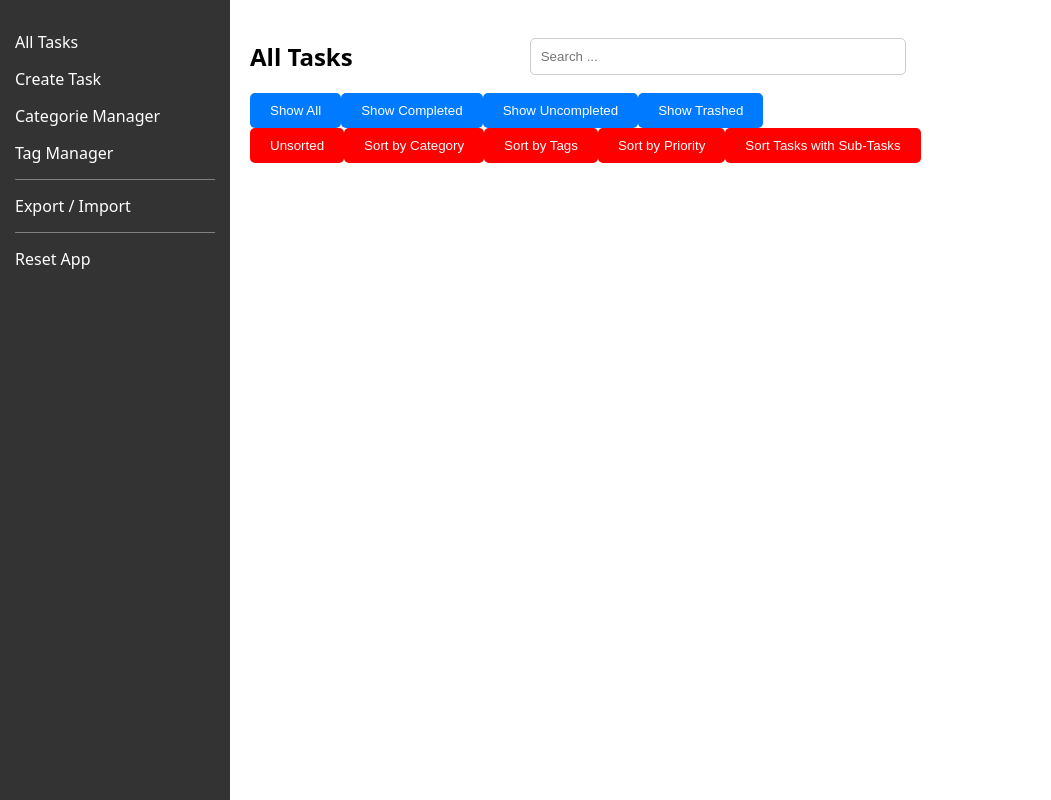
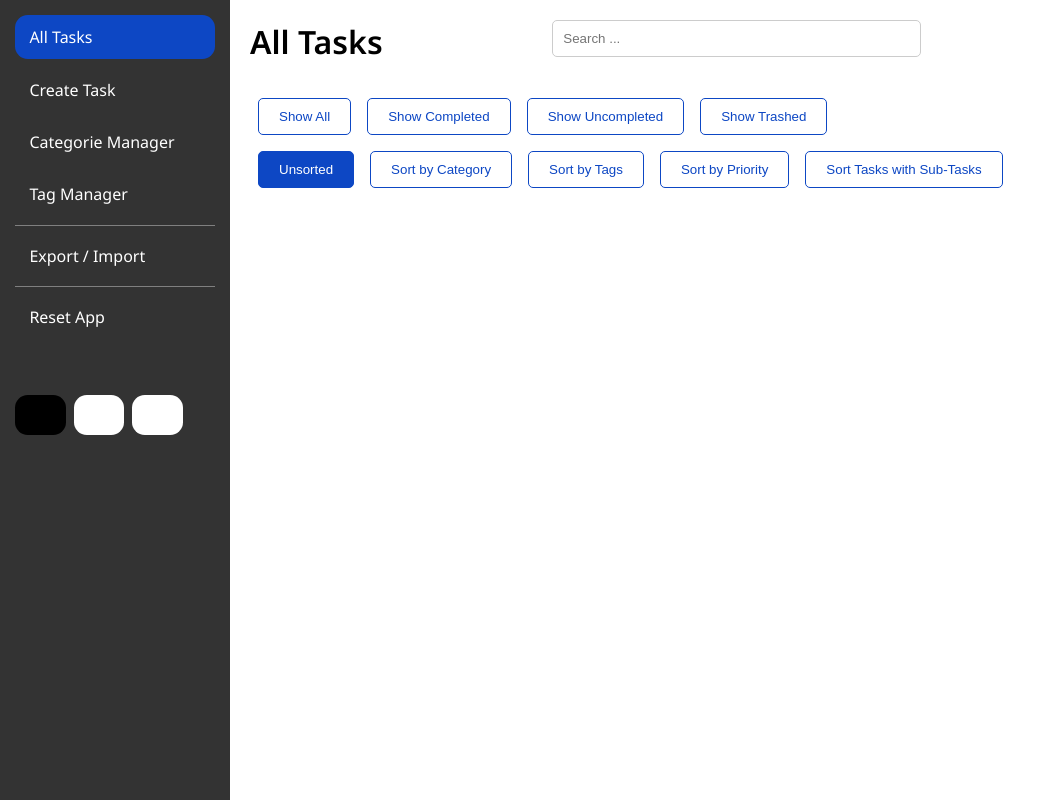
Before and after one commit to alex-uol/cm2020-todo, a React app: page / in a window 1280 px wide. Shown: the whole page, without its empty margins (0-1051 px from the left). Built offline with nearby package versions, Linux system fonts and the light colour scheme.

Commit message:
feat: Styling,  light & dark mode (#43)
* feat: Styles refactoring, light/dark mode

* router updates

* remove NavBar.js

```diff
--- a/public/index.html
+++ b/public/index.html
@@ -1,9 +1,19 @@
+<!DOCTYPE html>
 <html lang="en">
 
 <head>
     <meta charset="UTF-8">
     <meta name="viewport" content="width=device-width, initial-scale=1.0">
+    <meta name="color-scheme" content="light dark">
     <title>TODO</title>
+    <!-- Text font -->
+    <link rel="preconnect" href="https://fonts.googleapis.com">
+    <link rel="preconnect" href="https://fonts.gstatic.com" crossorigin>
+    <link href="https://fonts.googleapis.com/css2?family=Noto+Sans:ital,wght@0,100..900;1,100..900&display=swap"
+        rel="stylesheet">
+    <!-- Icons font -->
+    <link href="https://fonts.googleapis.com/icon?family=Material+Icons" rel="stylesheet">
+    <!-- App stylesheet -->
     <link rel="stylesheet" href="styles.css">
 </head>
 
--- a/public/styles.css
+++ b/public/styles.css
@@ -1,9 +1,64 @@
+/* Variables */
+:root {
+	--background: light-dark(#fff, rgb(40, 40, 40));
+
+	/* Buttons */
+	/* Regular */
+	--btn-color: light-dark(#0D47C4, #fff);
+	--btn-border: light-dark(#0D47C4, #fff);
+	--btn-background: light-dark(#fff, transparent);
+	/* Active */
+	--btn-active-color: light-dark(#fff, #0D47C4);
+	--btn-active-background: light-dark(#0D47C4, #fff);
+	/* Warning */
+	--btn-warning-background: light-dark(#A90003, #F26A6A);
+	--btn-warning-color: light-dark(#fff, #000);
+	--btn-warning-hover-background: light-dark(darkred, rgb(237, 61, 61));
+	/* Hover */
+	--btn-hover-background: light-dark(#0d47c44a, #ffffff15);
+
+	/* Labels */
+	--label-warning-background: light-dark(orange, #a97b08);
+	--label-success-background: light-dark(rgb(56, 250, 131), rgb(47, 133, 80));
+	--label-error-background: red;
+}
+
+
+/* Add support for material icons */
+
+.material-icons {
+	font-family: 'Material Icons';
+	font-weight: normal;
+	font-style: normal;
+	font-size: 24px;  /* Preferred icon size */
+	display: inline-block;
+	line-height: 1;
+	text-transform: none;
+	letter-spacing: normal;
+	word-wrap: normal;
+	white-space: nowrap;
+	direction: ltr;
+
+	/* Support for all WebKit browsers. */
+	-webkit-font-smoothing: antialiased;
+	/* Support for Safari and Chrome. */
+	text-rendering: optimizeLegibility;
+
+	/* Support for Firefox. */
+	-moz-osx-font-smoothing: grayscale;
+
+	/* Support for IE. */
+	font-feature-settings: 'liga';
+  }
+
+
 /* App */
 
 body, html {
 	padding: 0;
 	margin: 0;
-	font-family: system-ui, -apple-system;
+	font-family: "Noto Sans",  system-ui, -apple-system, sans-serif;
+	background-color: var(--background);
 }
 
 .app {
@@ -15,6 +70,20 @@ body, html {
 .main-content {
     flex-grow: 1;
     padding: 20px;
+}
+
+h2 {
+	font-size: 2rem;
+	font-weight: 600;
+	margin-top: 0;
+	padding-top: 0;
+}
+
+.main-content {
+    flex-grow: 1;
+    padding: 20px;
+	height: 100vh;
+	overflow: auto;
 }
 
 /* Navbar */
@@ -29,55 +98,78 @@ body, html {
 .navbar ul {
     list-style-type: none;
     padding: 0;
-}
-
-.navbar ul li {
-    margin: 15px 0;
-    cursor: pointer;
+	margin: 0;
 }
 
 .navbar ul li a {
+    padding: 0.7rem 0.9rem;
+    margin-bottom: 0.5rem;
+    border-radius: 0.8rem;
+	display: block;
 	text-decoration: none;
-	color: white;
+	color: #fff;
 }
 
-.navbar ul li a:hover {
-    text-decoration: underline;
+.navbar li a:hover {
+	background-color: rgba(0, 0, 0, 0.25);
 }
 
-.main-content {
-    flex-grow: 1;
-    padding: 20px;
-	height: 100vh;
-	overflow: auto;
+.navbar li a.active {
+	background: #0D47C4;
 }
 
-.navbar .divider {
+.navbar .divider, .navbar .divider:hover {
 	height: 1px;
+	padding: 0;
+	margin: 0.5rem 0;
 	background-color: gray;
+	cursor: default;
+}
+
+/* Color mode selector */
+
+#color-mode button {
+	padding: 0.4rem 1rem;
+	color: #000;
+	background: #fff;
+	margin: 3rem 0.5rem 0 0;
+	border-radius: 0.8rem;
+	border: none;
+}
+
+#color-mode button:disabled {
+	color: #fff;
+	background: #000;
 }
 
 /* Buttons */
 
 button {
 	padding: 10px 20px;
-	background-color: #007BFF;
-	color: white;
-	border: none;
+	background-color: var(--btn-background);
+	color: var(--btn-color);
+	border: solid 1px var(--btn-border);
 	border-radius: 5px;
 	cursor: pointer;
+	margin: 0.5rem;
 }
 
 button:hover {
-	background-color: #0056b3;
+	background-color: var(--btn-hover-background);
 }
 
-.sorting-buttons button{
-	background-color: #ff0000;
+button.active, button:active {
+	background-color: var(--btn-active-background);
+	color: var(--btn-active-color);
 }
 
-.sorting-buttons button:hover{
-	background-color: #a50000;
+button.warning {
+	color: var(--btn-warning-color);
+	background-color: var(--btn-warning-background);
+}
+
+button.warning:hover {
+	background-color: var(--btn-warning-hover-background);
 }
 
 input::file-selector-button {
@@ -93,25 +185,41 @@ input::file-selector-button:hover {
 	background-color: #0056B3;
 }
 
+/* Forms */
+
+select {
+	width: 50%;
+	margin-bottom: 10px;
+	padding: 10px;
+	border: 1px solid #ccc;
+	border-radius: 5px;
+}
+
+input {
+	padding: 10px;
+	border: 1px solid #ccc;
+	border-radius: 5px;
+}
+
 /* Labels */
 
-.warning, .success, .error {
+.label-warning, .label-success, .label-error {
 	border-radius: 1rem;
 	padding: 0.2rem 0.5rem;
 	display: inline-block;
 	margin: 1rem 0;
 }
 
-.warning {
-	background-color: orange;
+.label-warning {
+	background-color: var(--label-warning-background);
 }
 
-.success {
-	background-color: lightgreen;
+.label-success {
+	background-color: var(--label-success-background);
 }
 
-.error {
-	background-color: red;
+.label-error {
+	background-color: var(--label-error-background);
 	color: white;
 }
 
@@ -199,6 +307,8 @@ input::file-selector-button:hover {
 	display: grid;
 	grid-template-columns: auto min-content;
 	align-items: center;
+	position: relative;
+	top: -1rem;
 }
 
 .category-list-item
@@ -255,53 +365,6 @@ input::file-selector-button:hover {
 	width: fit-content;
 }
 
-.delete
-{
-	background-color: red;
-}
-
-.delete:hover
-{
-	background-color: darkred;
-}
-
-
-
-/* General ---- ---- ---- ---- ---- ---- ---- ----*/
-
-body
-{
-	margin: 0;
-	padding: 0;
-}
-
-button {
-	padding: 10px 20px;
-	background-color: #007BFF;
-	color: white;
-	border: none;
-	border-radius: 5px;
-	cursor: pointer;
-}
-
-button:hover {
-	background-color: #0056b3;
-}
-
-select
-{
-	width: 50%;
-	margin-bottom: 10px;
-	padding: 10px;
-	border: 1px solid #ccc;
-	border-radius: 5px;
-}
-
-input {
-	padding: 10px;
-	border: 1px solid #ccc;
-	border-radius: 5px;
-}
 /* Data Management */
 
 #data-management section {
--- a/src/CategoryManager.js
+++ b/src/CategoryManager.js
@@ -56,7 +56,7 @@ export function CategoryManager({ categories, updateCategory, createCategory, de
       <div><strong>{"*" + category.title}</strong></div>
       <div>
         <button onClick={() => handleEditCategory(category)}>Edit</button>
-        <button className="delete" onClick={() => deleteCategory(category)}>Delete</button>
+        <button className="warning" onClick={() => deleteCategory(category)}>Delete</button>
       </div>
     </div>
   );
--- /dev/null
+++ b/src/ColorSelector.js
@@ -0,0 +1,61 @@
+import React, { useState, useEffect } from "react";
+
+// Color scheme config key stored in localStorage
+const colorSchemeKey = "colorScheme";
+
+// Color selector component
+// Allows selecting auto, light, dark modes
+// auto is enabled by default
+export default function ColorSelector() {
+  const [colorScheme, setColorScheme] = useState(() => {
+    // Get the initial value from localStorage or default to 'auto'
+    return localStorage.getItem(colorSchemeKey) || "auto";
+  });
+
+  // Update document.body class to reflect current color scheme
+  useEffect(() => {
+    // Set <meta> color-scheme
+    let content = "light dark";
+    if (colorScheme === "light") {
+      content = "only light";
+    }
+    if (colorScheme === "dark") {
+      content = "only dark";
+    }
+    document
+      .querySelector("meta[name=color-scheme]")
+      .setAttribute("content", content);
+    // Save the selected color scheme to localStorage
+    localStorage.setItem(colorSchemeKey, colorScheme);
+  }, [colorScheme]);
+
+  function onColorSchemeSelect(value) {
+    setColorScheme(value);
+  }
+
+  return (
+    <div id="color-mode">
+      <button
+        disabled={colorScheme == "auto"}
+        onClick={() => onColorSchemeSelect("auto")}
+        title="Color scheme: Auto"
+      >
+        <span className="material-icons">&#xe3ab;</span>
+      </button>
+      <button
+        disabled={colorScheme == "light"}
+        onClick={() => onColorSchemeSelect("light")}
+        title="Color scheme: Light"
+      >
+        <span className="material-icons">&#xe518;</span>
+      </button>
+      <button
+        disabled={colorScheme == "dark"}
+        onClick={() => onColorSchemeSelect("dark")}
+        title="Color scheme: Dark"
+      >
+        <span className="material-icons">&#xe51c;</span>
+      </button>
+    </div>
+  );
+}
--- a/src/Export.js
+++ b/src/Export.js
@@ -49,7 +49,7 @@ export default function Export() {
         {!complete ? (
           <button onClick={onClick}>Export Data</button>
         ) : (
-          <span className="success">Export complete!</span>
+          <span className="label-success">Export complete!</span>
         )}
       </div>
 
--- a/src/Import.js
+++ b/src/Import.js
@@ -46,7 +46,7 @@ export default function Import({ onImport }) {
         <>
           {importError && (
             <div>
-              <span class="error">Import Error: {importError} </span>
+              <span className="label-error">Import Error: {importError} </span>
             </div>
           )}
           <input type="file" onChange={onFileChange} />
@@ -54,7 +54,7 @@ export default function Import({ onImport }) {
       ) : !complete ? (
         // Confirmation button
         <>
-          <span className="warning">
+          <span className="label-warning">
             Warning! All the existing data will be lost.
           </span>
           <br />
@@ -63,7 +63,7 @@ export default function Import({ onImport }) {
       ) : (
         // Success message
         <>
-          <span className="success">
+          <span className="label-success">
             Import complete! Please restart the application
           </span>
         </>
--- a/src/Layout.js
+++ b/src/Layout.js
@@ -1,5 +1,6 @@
 import React from 'react';
-import { Outlet, Link } from "react-router-dom";
+import { Outlet, NavLink } from 'react-router-dom';
+import ColorSelector from './ColorSelector';
 
 /** Returns a layout template, replaces NavBar
  * @returns {React.JSX.Element}
@@ -10,30 +11,31 @@ export const Layout = () => {
       <nav className="navbar">
         <ul>
           <li>
-            <Link to="/">All Tasks</Link>
+            <NavLink to="/">All Tasks</NavLink>
           </li>
           <li>
-            <Link to="/task">Create Task</Link>
+            <NavLink to="/task">Create Task</NavLink>
           </li>
           <li>
-            <Link to="/categoryManager">Categorie Manager</Link>
+            <NavLink to="/categoryManager">Categorie Manager</NavLink>
           </li>
           <li>
-            <Link to="/tagManager">Tag Manager</Link>
+            <NavLink to="/tagManager">Tag Manager</NavLink>
           </li>
           <li className="divider"></li>
           <li>
-            <Link to="/dataManagement">Export / Import</Link>
+            <NavLink to="/dataManagement">Export / Import</NavLink>
           </li>
           <li className="divider"></li>
           <li>
-            <Link to="/resetApp">Reset App</Link>
+            <NavLink to="/resetApp">Reset App</NavLink>
           </li>
         </ul>
+        <ColorSelector />
       </nav>
       <div className="main-content">
         <Outlet />
       </div>
     </div>
-  )
-}
+  );
+};
--- a/src/ResetApp.js
+++ b/src/ResetApp.js
@@ -30,7 +30,7 @@ const ResetApp = ({ setTasks, setCategories, setTags }) => {
         {!complete ? (
           <button onClick={handleClearLocalStorage}>Clear Local Storage</button>
         ) : (
-          <span className="success">Cleared Local Storage!</span>
+          <span className="label-success">Cleared Local Storage!</span>
         )}
       </div>
 
--- a/src/TagManager.js
+++ b/src/TagManager.js
@@ -58,7 +58,7 @@ export function TagManager({ tags, updateTag, createTag, deleteTag }) {
       <TaskTags tags={tags} tagIds={[tag.id]} />
       <div>
         <button onClick={() => handleEditTag(tag)}>Edit</button>
-        <button className="delete" onClick={() => deleteTag(tag)}>Delete</button>
+        <button className="warning" onClick={() => deleteTag(tag)}>Delete</button>
       </div>
     </div>
   );
--- a/src/TaskDetailForm.js
+++ b/src/TaskDetailForm.js
@@ -126,13 +126,13 @@ function TaskDetailForm({ task, addTask, saveTask, markComplete, categories, tag
         {/* Render a tag using TaskTags Component, change the tag.id to Array */}
         <TaskTags tags={tags} tagIds={[tag.id]} />
         <div>
-            <button className="delete" value={tag.id} onClick={removeTag}>Delete</button>
+            <button className="warning" value={tag.id} onClick={removeTag}>Delete</button>
         </div>
       </div>
         // <div key={e.id} className="tag-container">
         //   <div className="tag-colour-block" style={{backgroundColor: e.colour}}></div>
         //   <div>{e.name}</div>
-        //   <button className="delete" value={e.id} onClick={removeTag}>Delete</button>
+        //   <button className="warning" value={e.id} onClick={removeTag}>Delete</button>
         // </div>
       )
     }
@@ -160,7 +160,7 @@ function TaskDetailForm({ task, addTask, saveTask, markComplete, categories, tag
             {tags.map(e=>(<option value={e.id} key={e.id}>{e.name}</option>))}
           </select>
           <div></div>
-          <button className="delete" onClick={()=>{setDrawTagSelector(false)}}>Cancel</button>
+          <button className="warning" onClick={()=>{setDrawTagSelector(false)}}>Cancel</button>
         </div>
       )
     }
--- a/src/TaskList.js
+++ b/src/TaskList.js
@@ -254,11 +254,11 @@ function TaskList({
 
       {/* Sorting buttons */}
       <div className="sorting-buttons">
-        <button onClick={() => setSortOption("unsorted")}>Unsorted</button>
-        <button onClick={() => setSortOption("byCategory")}>Sort by Category</button>
-        <button onClick={() => setSortOption("byTags")}>Sort by Tags</button>
-        <button onClick={() => setSortOption("byPriority")}>Sort by Priority</button>
-        <button onClick={() => setSortOption("bySubTasks")}>Sort Tasks with Sub-Tasks</button>
+        <button className={sortOption == "unsorted" ? "active" : ""} onClick={() => setSortOption("unsorted")}>Unsorted</button>
+        <button className={sortOption == "byCategory" ? "active" : ""} onClick={() => setSortOption("byCategory")}>Sort by Category</button>
+        <button className={sortOption == "byTags" ? "active" : ""} onClick={() => setSortOption("byTags")}>Sort by Tags</button>
+        <button className={sortOption == "byPriority" ? "active" : ""} onClick={() => setSortOption("byPriority")}>Sort by Priority</button>
+        <button className={sortOption == "bySubTasks" ? "active" : ""} onClick={() => setSortOption("bySubTasks")}>Sort Tasks with Sub-Tasks</button>
       </div>
       <div>
         {sortedTasks()}
```
